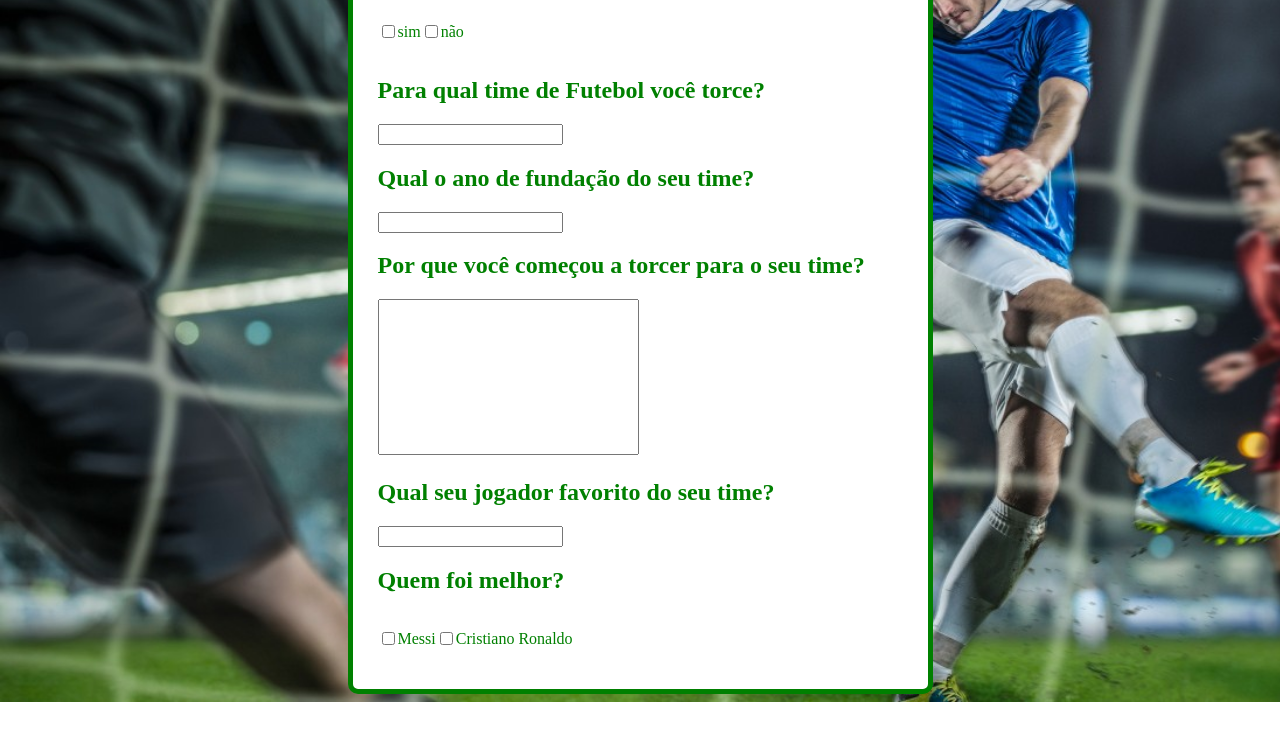
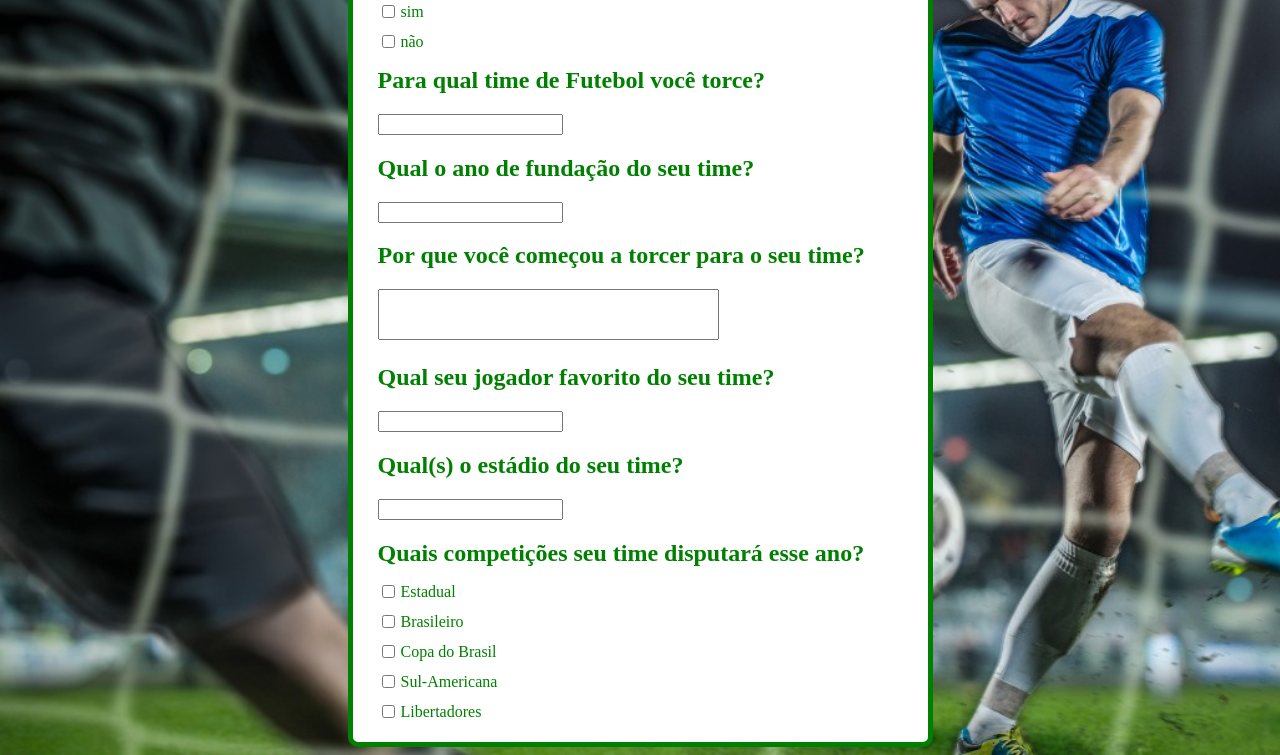
Before and after one commit to FernandeS0704/site-kevin-formulario, a plain HTML site: page index.html in a window 1280 px wide. Shown: the part 86-841 px from the top of the page. Before the commit the page ends 800 px from the top, so only its background shows below. Drawn offline with Linux system fonts and the light colour scheme.

Commit message:
Dando continuidade para o trabalho

```diff
--- a/index.html
+++ b/index.html
@@ -11,11 +11,15 @@
    <div class="formulario">
       <form action="">
         <h1>Você assiste futebol?</h1>
+     <div id="checkbox" >
         <div class="checkbox">
             <input type="checkbox">
-      <p>sim</p>
+            <p class="caixa">sim</p>
+        </div>
+        <div class="checkbox">
             <input type="checkbox">
-      <p>não</p>
+            <p class="caixa">não</p>
+        </div>
      </div>
 
      <div class="texto">
@@ -24,16 +28,35 @@
       <h2>Qual o ano de fundação do seu time?</h2>
         <input type="text">
       <h2>Por que você começou a torcer para o seu time?</h2>
-        <textarea name="" id="" cols="30" rows="10"></textarea>
+        <textarea name="" id="" rows="3" cols="40" rows="10"></textarea>
       <h2>Qual seu jogador favorito do seu time?</h2>
         <input type="text">
+      <h2>Qual(s) o estádio do seu time?</h2>
+        <input type="text">
+     </div>
 
-        <h2>Quem foi melhor?</h2>
+        <h2>Quais competições seu time disputará esse ano?</h2>
+     <div id="checkbox" class="checkbox">
         <div class="checkbox">
           <input type="checkbox">
-      <p>Messi</p>
+          <p class="caixa">Estadual</p>
+        </div>
+        <div class="checkbox">
           <input type="checkbox">
-      <p>Cristiano Ronaldo</p>
+          <p class="caixa">Brasileiro</p>
+        </div>
+        <div class="checkbox">
+          <input type="checkbox">
+          <p class="caixa">Copa do Brasil</p>
+        </div>
+        <div class="checkbox">
+          <input type="checkbox">
+          <p class="caixa">Sul-Americana</p>
+        </div>
+        <div class="checkbox">
+          <input type="checkbox">
+          <P class="caixa">Libertadores</P>
+        </div>
     </div>
 
       </form>
--- a/style.css
+++ b/style.css
@@ -19,12 +19,21 @@ body{
     padding-top: 0;
 }
 
+#checkbox{
+    display: block;
+}
+
 .checkbox{
    display: flex;
    flex-direction: row;
    align-items: center;
+   margin: -20px 0;
 }
 
 textarea{
     resize: none;
 }
+
+.caixa{
+    padding: 0 3px;
+}
```
Lines whose indentation alone changed are shown as unchanged.
